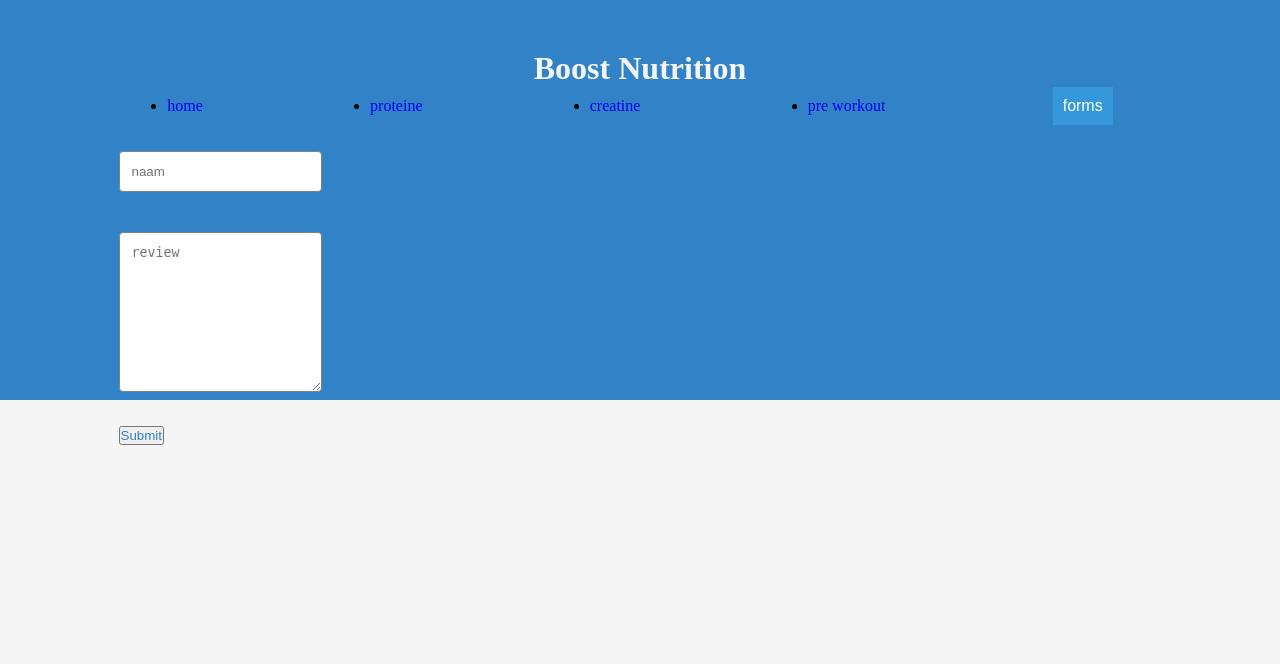
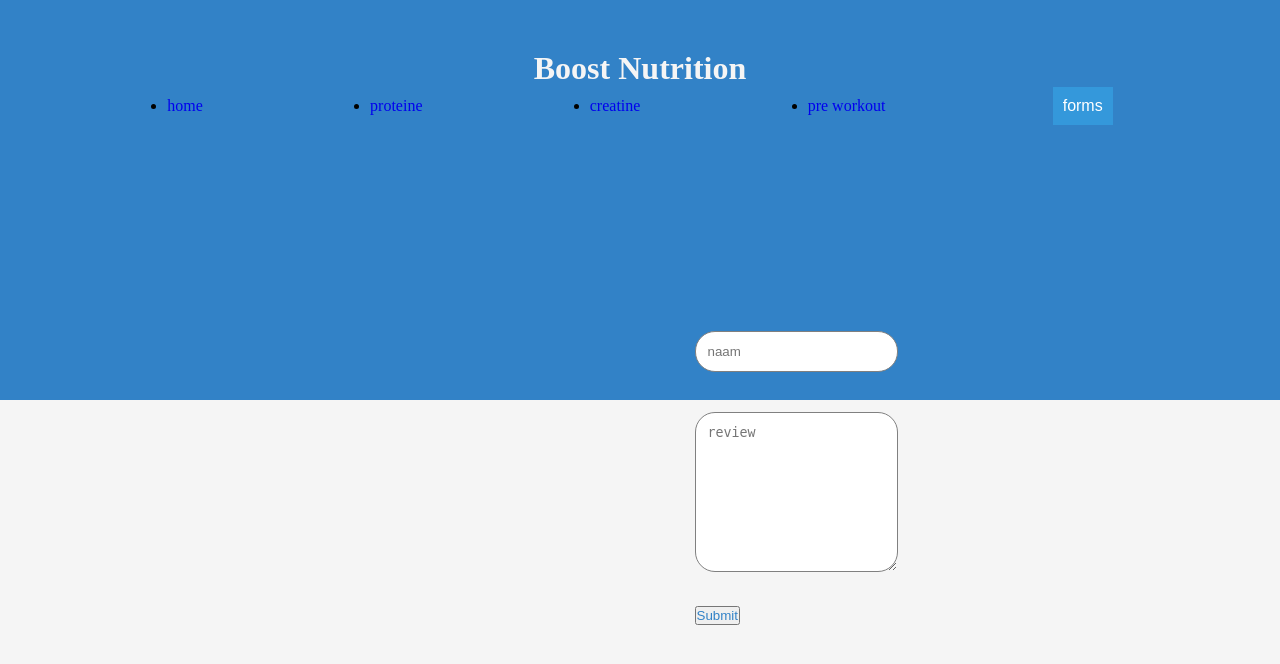
Before and after one commit to Alk3bab/project-3, a PHP site: page /review.php in a window 1280 px wide; the page is wider, and only the part inside the window is pictured. Shown: the top 664 px of that part. Run offline with PHP 8.4, Linux system fonts and the light colour scheme; data comes from the database, SQL or seed files in the repository.

Commit message:
Update style.css

```diff
--- a/style.css
+++ b/style.css
@@ -97,7 +97,7 @@ input[type=text], select,textarea{
   width: 100%;
   border: 1px solid gray;
   padding: 12px;
-  border-radius: 4px;
+  border-radius: 20px;
   box-sizing: border-box;
   margin-top: 6px;
   margin-bottom: 16px;
@@ -106,21 +106,22 @@ input[type=text], select,textarea{
 }
 
 .rform{
-    display: flex;
-    justify-content: center;
-    align-items: center;
-    border-radius: 5px;
-    padding: 20px;
-    width: 50vh;
+  display: flex;
+  justify-content: center;
+  align-items: center;
+  padding-top: 25vh;
+  width: 199vh ;
+  border-radius: 20px;
+
 }
 
 .kform{
   display: flex;
   justify-content: center;
   align-items: center;
-  border-radius: 5px;
-  padding: 20px;
-  width: 50vh ;
+  padding-top: 25vh;
+  width: 199vh ;
+  border-radius: 20px;
 
 }
 
```
